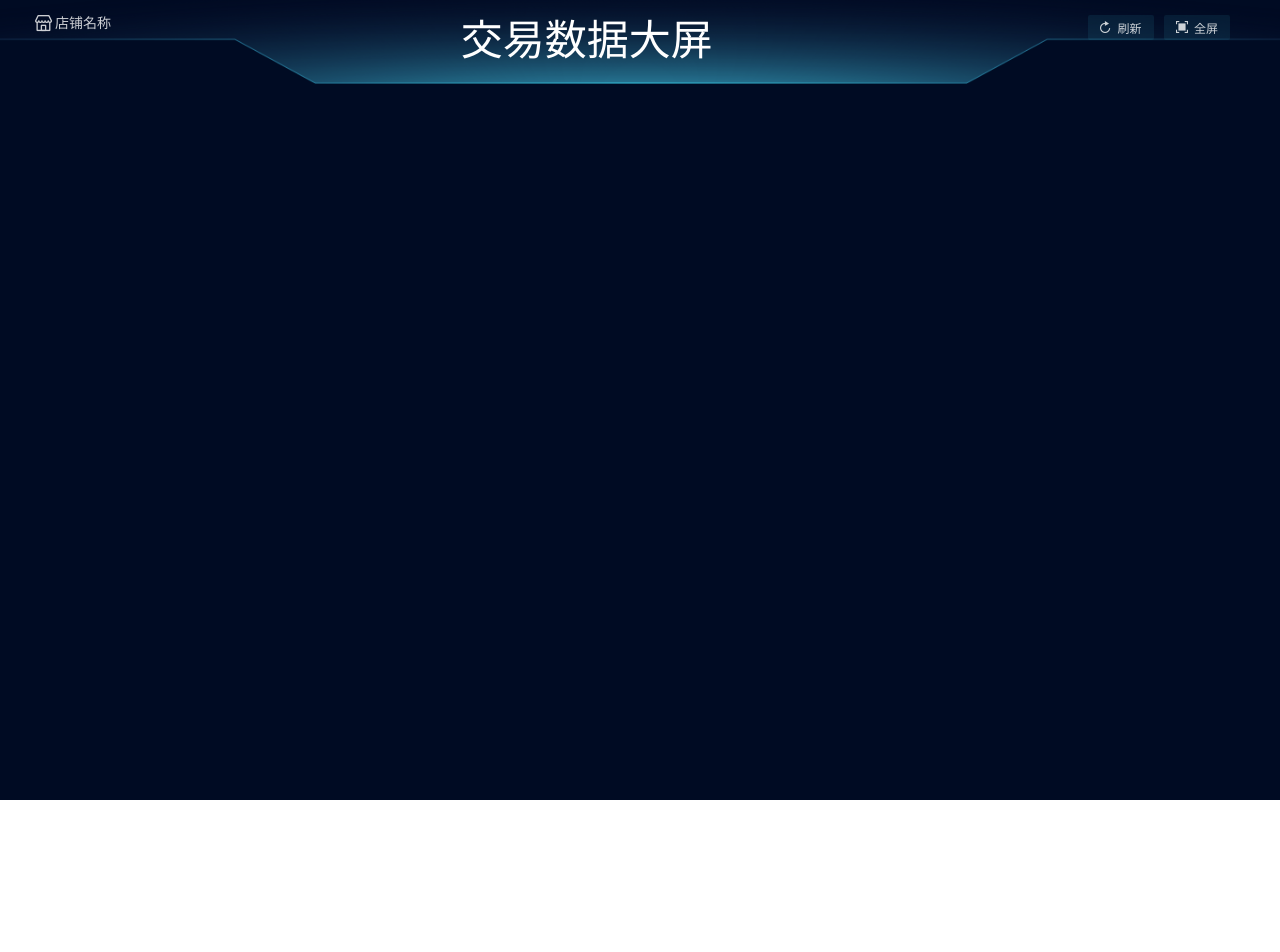
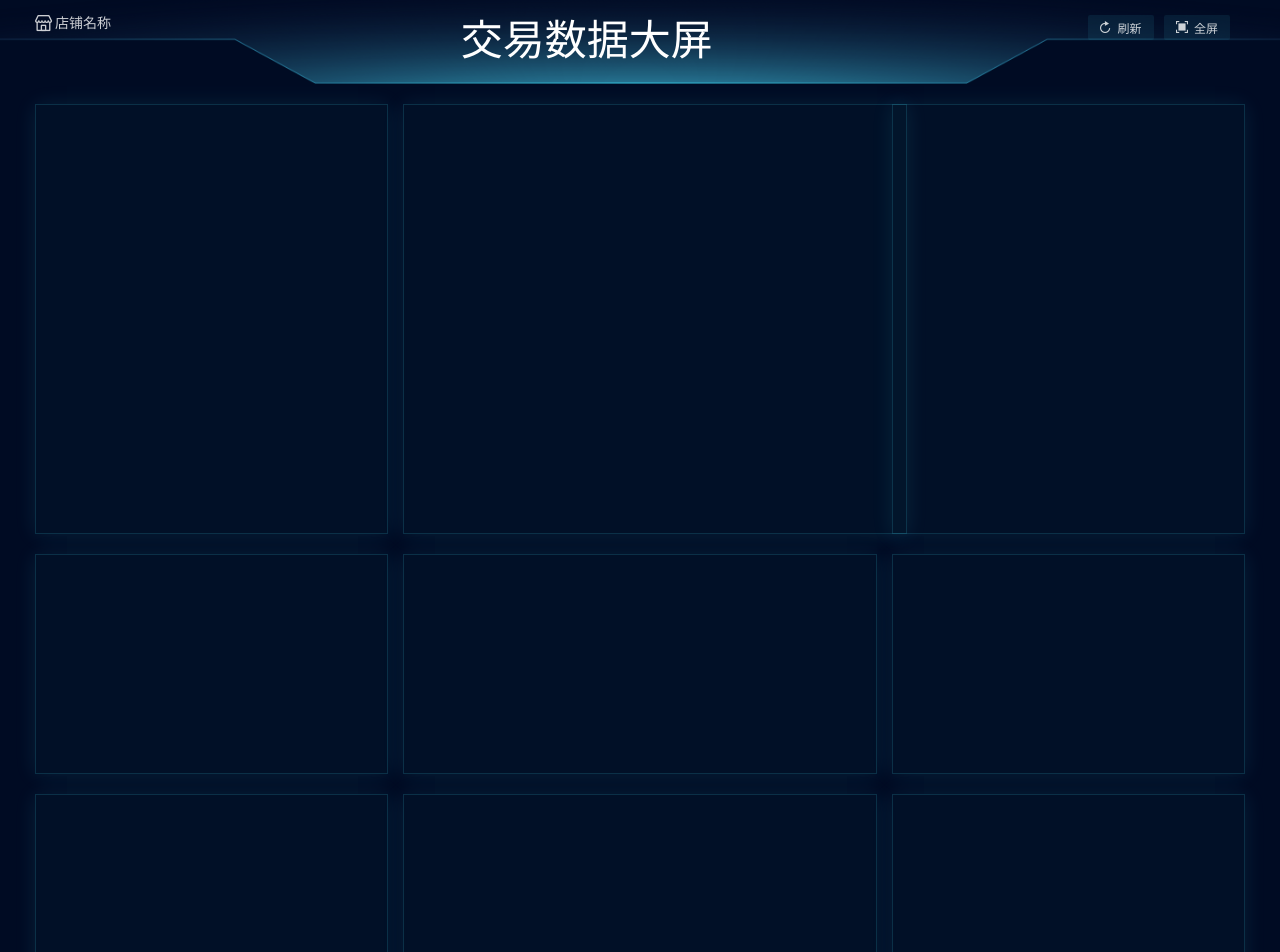
Before and after one commit to zhongqi7777/vuecli4-dashboard, a Vue app: page /#/mall in a window 1280 px wide. Shown: the top 952 px of the page. Before the commit the page ends 800 px from the top, so only its background shows below. Built offline with nearby package versions, Linux system fonts and the light colour scheme; what vue-drag-drop would draw is missing.

Commit message:
modified:   src/views/mall/index.vue

```diff
--- a/src/views/mall/index.vue
+++ b/src/views/mall/index.vue
@@ -1,46 +1,70 @@
 <template>
   <div class="mall">
-    <el-row class="head">
-      <!-- <el-col :span="24">
-        <el-row>
-          <el-col :span="4">
-            <div class="left">
-              <img src="../../assets/image/mall/head/left/default.png" alt="" />
-              <span>店铺名称</span>
-            </div></el-col
-          >
-          <el-col :span="16" class="content"><div>交易数据大屏</div></el-col>
-          <el-col :span="4" class="right">
-            <div class="refresh"><img src="../../assets/image/mall/head/right/refresh/default.png" alt=""><span>刷新</span></div>
-            <div class="fullscreen"><img src="../../assets/image/mall/head/right/fullscreen/default.png" alt=""><span>全屏</span></div>
-          </el-col>
-        </el-row>
-      </el-col> -->
-
+    <el-row class="row-1">
       <el-col>
         <el-row>
           <el-col :xs="4" :sm="4" :md="4" :lg="4" :xl="4">
             <div class="left">
-              <img src="../../assets/image/mall/head/left/default.png" alt="" />
+              <img src="../../assets/image/mall/head/left/default.png" alt />
               <span>店铺名称</span>
-            </div></el-col
-          >
-          <el-col :xs="12" :sm="14" :md="14" :lg="14" :xl="16"class="content"><div>交易数据大屏</div></el-col>
+            </div>
+          </el-col>
+          <el-col :xs="12" :sm="14" :md="14" :lg="14" :xl="16" class="content">
+            <div>交易数据大屏</div>
+          </el-col>
           <el-col :xs="8" :sm="6" :md="6" :lg="6" :xl="4" class="right">
             <div class="refresh">
               <img
                 src="../../assets/image/mall/head/right/refresh/default.png"
-                alt=""
-              /><span>刷新</span>
+                alt
+              />
+              <span>刷新</span>
             </div>
             <div class="fullscreen">
               <img
                 src="../../assets/image/mall/head/right/fullscreen/default.png"
-                alt=""
-              /><span>全屏</span>
+                alt
+              />
+              <span>全屏</span>
             </div>
           </el-col>
         </el-row>
+      </el-col>
+    </el-row>
+
+    <el-row class="row-2">
+      <el-col :span="7">
+        <div class="grid-content bg-purple"></div>
+      </el-col>
+      <el-col :span="10">
+        <div class="grid-content middle-grid-margin"></div>
+      </el-col>
+      <el-col :span="7">
+        <div class="grid-content bg-purple"></div>
+      </el-col>
+    </el-row>
+
+    <el-row class="row-3">
+      <el-col :span="7">
+        <div class="row-3-grid-content bg-purple"></div>
+      </el-col>
+      <el-col :span="10">
+        <div class="row-3-grid-content middle-grid-margin"></div>
+      </el-col>
+      <el-col :span="7">
+        <div class="row-3-grid-content bg-purple"></div>
+      </el-col>
+    </el-row>
+
+    <el-row class="row-4">
+      <el-col :span="7">
+        <div class="row-4-grid-content bg-purple"></div>
+      </el-col>
+      <el-col :span="10">
+        <div class="row-4-grid-content middle-grid-margin"></div>
+      </el-col>
+      <el-col :span="7">
+        <div class="row-4-grid-content bg-purple"></div>
       </el-col>
     </el-row>
   </div>
@@ -59,7 +83,7 @@ export default {
   overflow: hidden;
   background: #000b23;
 
-  .head {
+  .row-1 {
     background: url("../../assets/image/mall/head/bg/default.png") no-repeat;
     background-size: cover;
     -webkit-background-size: cover;
@@ -108,5 +132,29 @@ export default {
       }
     }
   }
+
+  .row-2,
+  .row-3,
+  .row-4 {
+    margin: 20px 35px;
+  }
+
+
+  .grid-content,.row-3-grid-content,
+  .row-4-grid-content {
+    height: 220px;
+    background: rgba(71, 225, 255, 0.02);
+    box-shadow: 0px 1px 20px 0px rgba(71, 225, 255, 0.1);
+    border: 1px solid rgba(71, 225, 255, 0.15);
+  }
+
+  .grid-content {
+    height: 430px;
+    width: 100%;
+  }
+
+  .middle-grid-margin{
+    margin: 0 15px;
+  }
 }
 </style>
```
